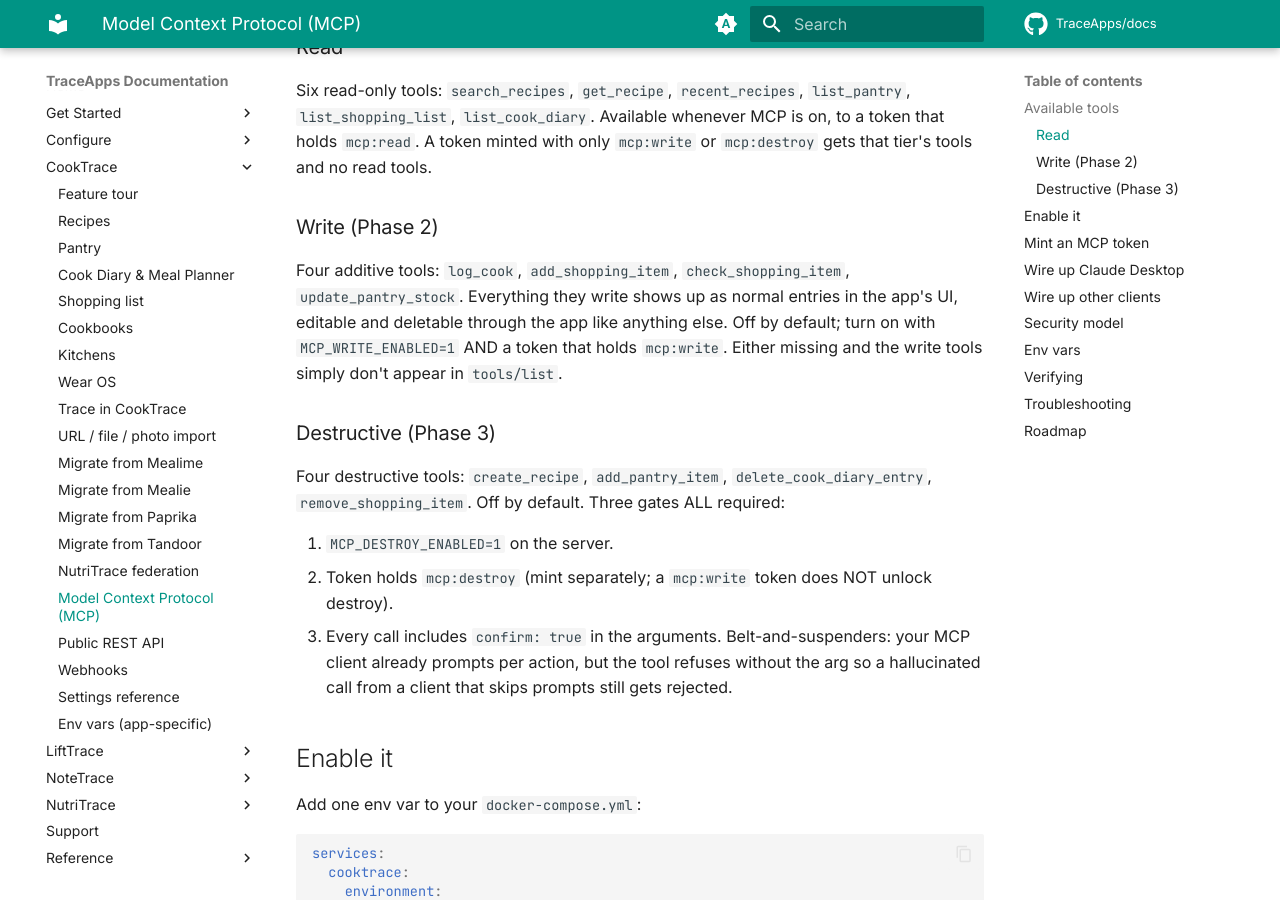
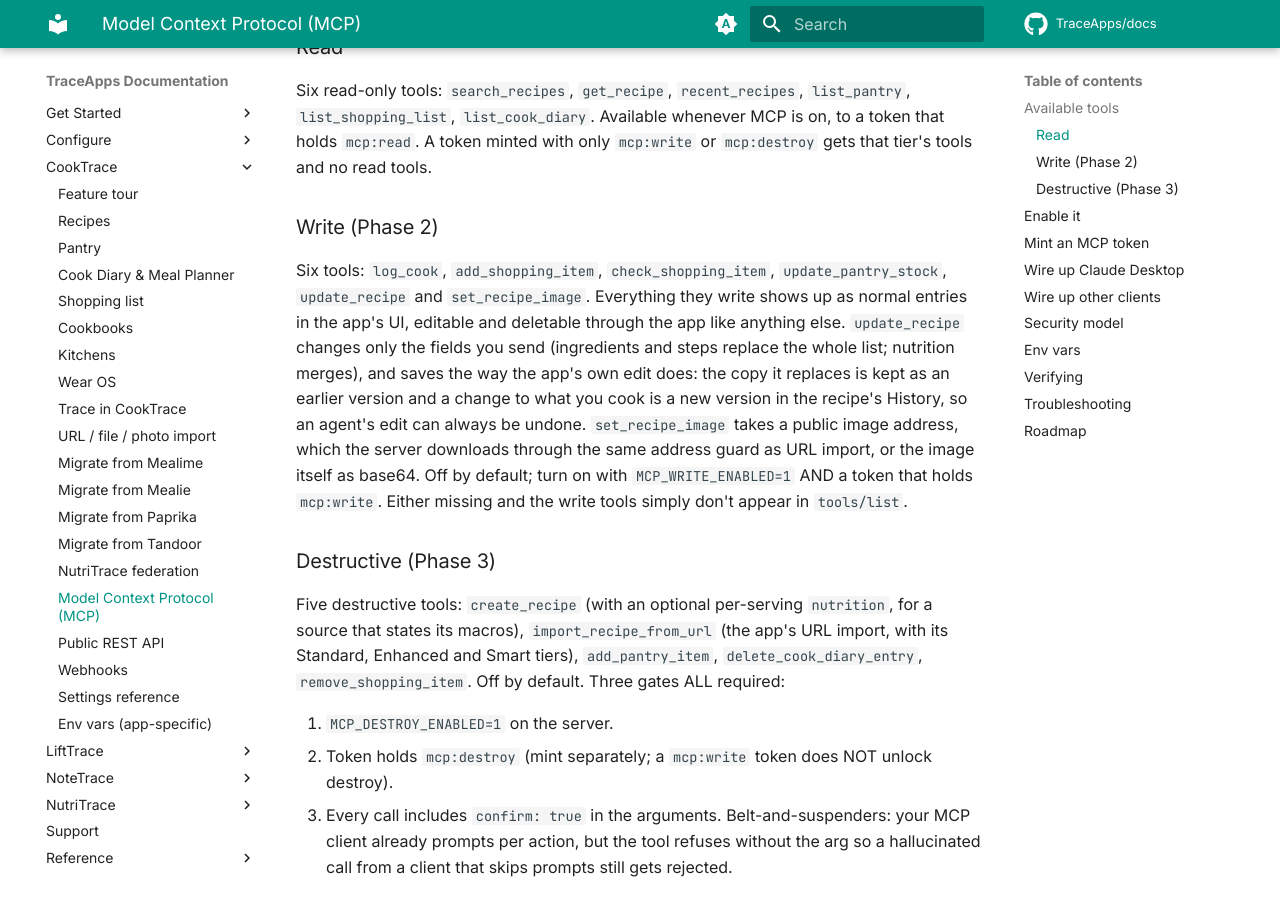
Before and after one commit to TraceApps/docs, an MkDocs documentation site: the page built from docs/cooktrace/mcp.md, in a window 1280 px wide and 900 px high, scrolled down 533 px. Built offline with MkDocs 1.6.1 and Material for MkDocs 9.7.7, drawn with Linux system fonts in a browser that asks for light colours; comment, search, counter and statistics services are not loaded; some of the changed text lies outside the part shown.

Commit message:
CookTrace MCP: update_recipe, set_recipe_image, import_recipe_from_url and nutrition on create_recipe (TraceApps/cooktrace#74)

```diff
--- a/docs/cooktrace/mcp.md
+++ b/docs/cooktrace/mcp.md
@@ -16,11 +16,11 @@ Six read-only tools: `search_recipes`, `get_recipe`, `recent_recipes`, `list_pan
 
 ### Write (Phase 2)
 
-Four additive tools: `log_cook`, `add_shopping_item`, `check_shopping_item`, `update_pantry_stock`. Everything they write shows up as normal entries in the app's UI, editable and deletable through the app like anything else. Off by default; turn on with `MCP_WRITE_ENABLED=1` AND a token that holds `mcp:write`. Either missing and the write tools simply don't appear in `tools/list`.
+Six tools: `log_cook`, `add_shopping_item`, `check_shopping_item`, `update_pantry_stock`, `update_recipe` and `set_recipe_image`. Everything they write shows up as normal entries in the app's UI, editable and deletable through the app like anything else. `update_recipe` changes only the fields you send (ingredients and steps replace the whole list; nutrition merges), and saves the way the app's own edit does: the copy it replaces is kept as an earlier version and a change to what you cook is a new version in the recipe's History, so an agent's edit can always be undone. `set_recipe_image` takes a public image address, which the server downloads through the same address guard as URL import, or the image itself as base64. Off by default; turn on with `MCP_WRITE_ENABLED=1` AND a token that holds `mcp:write`. Either missing and the write tools simply don't appear in `tools/list`.
 
 ### Destructive (Phase 3)
 
-Four destructive tools: `create_recipe`, `add_pantry_item`, `delete_cook_diary_entry`, `remove_shopping_item`. Off by default. Three gates ALL required:
+Five destructive tools: `create_recipe` (with an optional per-serving `nutrition`, for a source that states its macros), `import_recipe_from_url` (the app's URL import, with its Standard, Enhanced and Smart tiers), `add_pantry_item`, `delete_cook_diary_entry`, `remove_shopping_item`. Off by default. Three gates ALL required:
 
 1. `MCP_DESTROY_ENABLED=1` on the server.
 2. Token holds `mcp:destroy` (mint separately; a `mcp:write` token does NOT unlock destroy).
@@ -92,14 +92,16 @@ The transport is standard MCP Streamable HTTP (single POST endpoint). Any client
 - **Origin gating (DNS-rebinding defense).** Server-to-server clients (Claude Desktop, Cursor, etc.) send no Origin header and pass. Browser-based MCP inspectors need to be listed in `ALLOWED_ORIGINS` explicitly. This is the [MCP spec's recommended](https://modelcontextprotocol.io/specification/basic/authorization) defense against DNS rebinding attacks and CookTrace does not soften it with a "trust the Host header" fallback.
 - **Bearer over HTTPS only.** Never send the token over plain HTTP; it's equivalent to a user password for the tools it grants.
 - **Recipe creation fans out to your Kitchen the same way the app does.** `create_recipe` calls the same auto-share hook `POST /api/recipes` uses, so an MCP-created recipe reaches Kitchen members identically to one created in the app.
+- **Recipe edits go through the app's own save.** `update_recipe` and `set_recipe_image` only touch the token owner's own recipes, keep the replaced copy, and reach phones on their next sync like any edit.
+- **Image and recipe addresses are checked.** `set_recipe_image` and `import_recipe_from_url` refuse addresses on your server's own network (loopback, private ranges, cloud metadata), re-checked on every redirect, unless `ALLOW_PRIVATE_RECIPE_URLS` is set. That holds for an admin's token too: in the app an admin picks the link, but an agent can be steered by what a page tells it. An image must be one by its bytes, at most 12 MB.
 
 ## Env vars
 
 | Variable | Default | Description |
 |---|---|---|
 | `MCP_ENABLED` | `0` | Set to `1` to expose `/api/mcp`. |
-| `MCP_WRITE_ENABLED` | `0` | Set to `1` to allow write tools (`log_cook`, `add_shopping_item`, `check_shopping_item`, `update_pantry_stock`) to be registered. Also requires the calling token to hold `mcp:write`. |
-| `MCP_DESTROY_ENABLED` | `0` | Set to `1` to allow the destructive tools (`create_recipe`, `add_pantry_item`, `delete_cook_diary_entry`, `remove_shopping_item`) to be registered. Also requires the calling token to hold `mcp:destroy` AND every call to include `confirm: true`. |
+| `MCP_WRITE_ENABLED` | `0` | Set to `1` to allow write tools (`log_cook`, `add_shopping_item`, `check_shopping_item`, `update_pantry_stock`, `update_recipe`, `set_recipe_image`) to be registered. Also requires the calling token to hold `mcp:write`. |
+| `MCP_DESTROY_ENABLED` | `0` | Set to `1` to allow the destructive tools (`create_recipe`, `import_recipe_from_url`, `add_pantry_item`, `delete_cook_diary_entry`, `remove_shopping_item`) to be registered. Also requires the calling token to hold `mcp:destroy` AND every call to include `confirm: true`. |
 | `ALLOWED_ORIGINS` | (empty) | Comma-separated list of origins that browser-based MCP clients may use. Server-to-server clients (no Origin header) always pass. Leave empty unless you're specifically using the MCP Inspector in a browser. |
 
 ## Verifying
```
Also changed, not shown: other parts of docs/cooktrace/mcp.md (+1 -1 lines), docs/cooktrace/import.md (+1 -1 lines), docs/reference/mcp-tools.md (+5 -2 lines).
